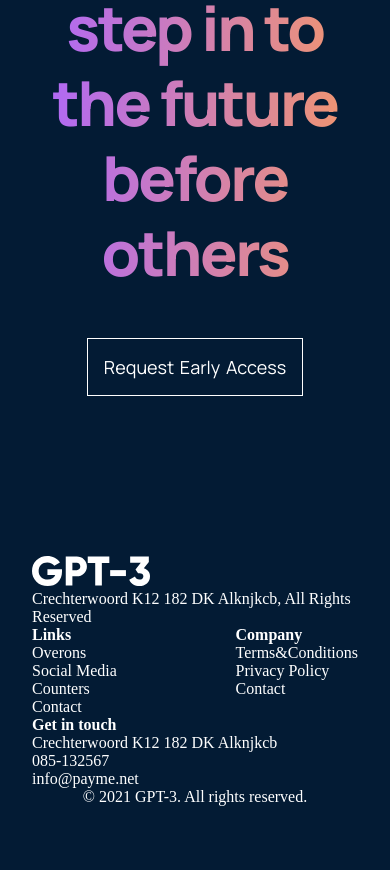
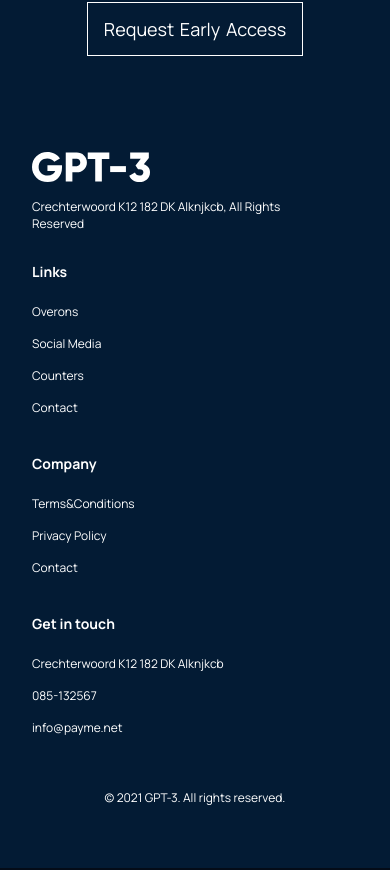
Before and after one commit to Eldor-dev/gpt3, a React (Create React App) app: page / in a window 390 px wide. Shown: the part 7667-8537 px from the top of the page. Built offline with nearby package versions, Linux system fonts and the light colour scheme.

Commit message:
gpt3-project

```diff
--- a/src/containers/footer/Footer.js
+++ b/src/containers/footer/Footer.js
@@ -20,20 +20,20 @@ const Footer = () => {
           <img src={gpt3Logo} alt="logo"></img>
           <p>Crechterwoord K12 182 DK Alknjkcb, All Rights Reserved</p>
         </div>
-        <div className="gpt3__footer-links-div">
+        <div className="gpt3__footer-links_div">
           <h4>Links</h4>
           <p>Overons</p>
           <p>Social Media</p>
           <p>Counters</p>
           <p>Contact</p>
         </div>
-        <div className="gpt3__footer-links-div">
+        <div className="gpt3__footer-links_div">
           <h4>Company</h4>
           <p>Terms&Conditions</p>
           <p>Privacy Policy</p>
           <p>Contact</p>
         </div>
-        <div className="gpt3__footer-links-div">
+        <div className="gpt3__footer-links_div">
           <h4>Get in touch</h4>
           <p>Crechterwoord K12 182 DK Alknjkcb</p>
           <p>085-132567</p>
--- a/src/containers/footer/footer.css
+++ b/src/containers/footer/footer.css
@@ -1,5 +1,4 @@
 .gpt3__footer {
-  color: white;
   display: flex;
   flex-direction: column;
   justify-content: center;
@@ -51,10 +50,94 @@
   text-align: left;
 }
 
-/* .gpt3__footer-links_logo {
-  flex: 0.75;
+.gpt3__footer-links div {
+  width: 250px;
+  margin: 1rem;
+}
+
+.gpt3__footer-links_logo {
+  display: flex;
+  flex-direction: column;
+}
+
+.gpt3__footer-links_logo img {
+  width: 118px;
+  height: 30px;
+  margin-bottom: 1rem;
+}
+
+.gpt3__footer-links_logo p {
+  color: #fff;
+  font-family: var(--font-family);
+  font-size: 12px;
+  font-weight: 400;
 }
 
 .gpt3__footer-links_div {
-  flex: 1;
-} */
+  display: flex;
+  flex-direction: column;
+  align-items: flex-start;
+}
+
+.gpt3__footer-links_div h4 {
+  color: #fff;
+  font-family: var(--font-family);
+  font-size: 14px;
+  line-height: 16px;
+  margin-bottom: 1rem;
+}
+
+.gpt3__footer-links_div p {
+  color: #fff;
+  font-family: var(--font-family);
+  font-size: 12px;
+  line-height: 16px;
+  margin: 0.5rem 0;
+}
+
+.gpt3__footer-copyright {
+  margin-top: 2rem;
+  text-align: center;
+  width: 100%;
+}
+
+.gpt3__footer-copyright p {
+  color: #fff;
+  font-family: var(--font-family);
+  font-size: 12px;
+  line-height: 12px;
+}
+
+@media screen and (max-width: 850px) {
+  .gpt3__footer-heading h1 {
+    font-size: 44px;
+    line-height: 50px;
+  }
+
+  .gpt3__footer-btn {
+    margin-bottom: 5rem;
+  }
+}
+
+@media screen and (max-width: 550px) {
+  .gpt3__footer-heading h1 {
+    font-size: 30px;
+    line-height: 44px;
+  }
+
+  .gpt3__footer-links div {
+    margin: 1rem 0;
+  }
+
+  .gpt3__footer-btn {
+    font-size: 14px;
+    line-height: 20px;
+  }
+}
+
+@media screen and (max-width: 440px) {
+  .gpt3__footer-heading h1 {
+    font-size: 37px;
+    line-height: 38px;
+  }
+}
```
